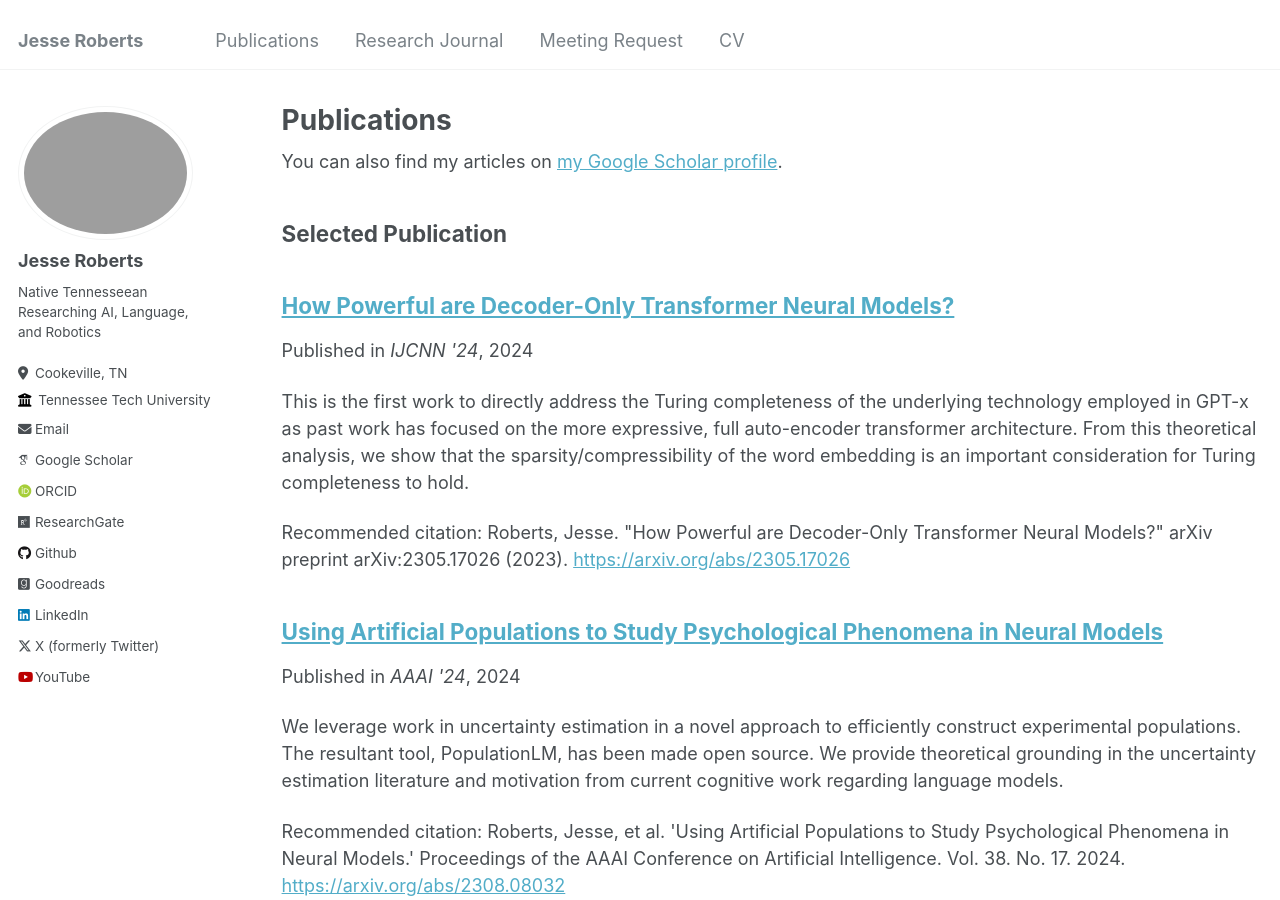
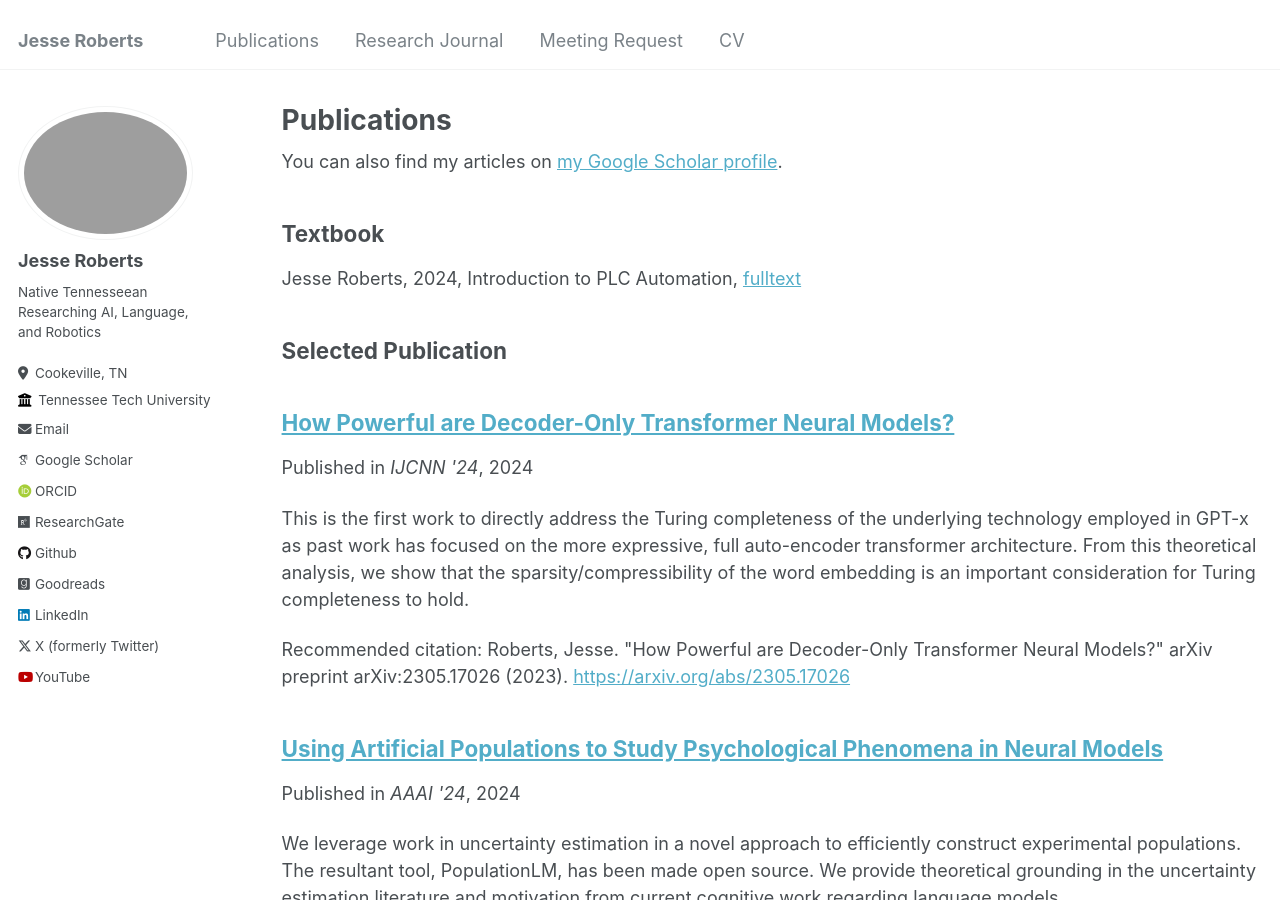
Before and after one commit to JesseTNRoberts/JesseTNRoberts.github.io, a Jekyll site: the page built from _pages/publications.md, in a window 1280 px wide and 900 px high. Built offline with Jekyll 4.4.1, drawn with Linux system fonts in a browser that asks for light colours; some web fonts are replaced.

Commit message:
Update publications.md

```diff
--- a/_pages/publications.md
+++ b/_pages/publications.md
@@ -8,6 +8,10 @@ author_profile: true
 {% if site.author.googlescholar %}
   <div class="wordwrap">You can also find my articles on <a href="{{site.author.googlescholar}}">my Google Scholar profile</a>.</div>
 {% endif %}
+
+## Textbook
+
+Jesse Roberts, 2024, Introduction to PLC Automation, [fulltext](https://www.jessetnroberts.com/files/Introduction_to_PLC_Automation.pdf)
 
 ## Selected Publication
 
```
